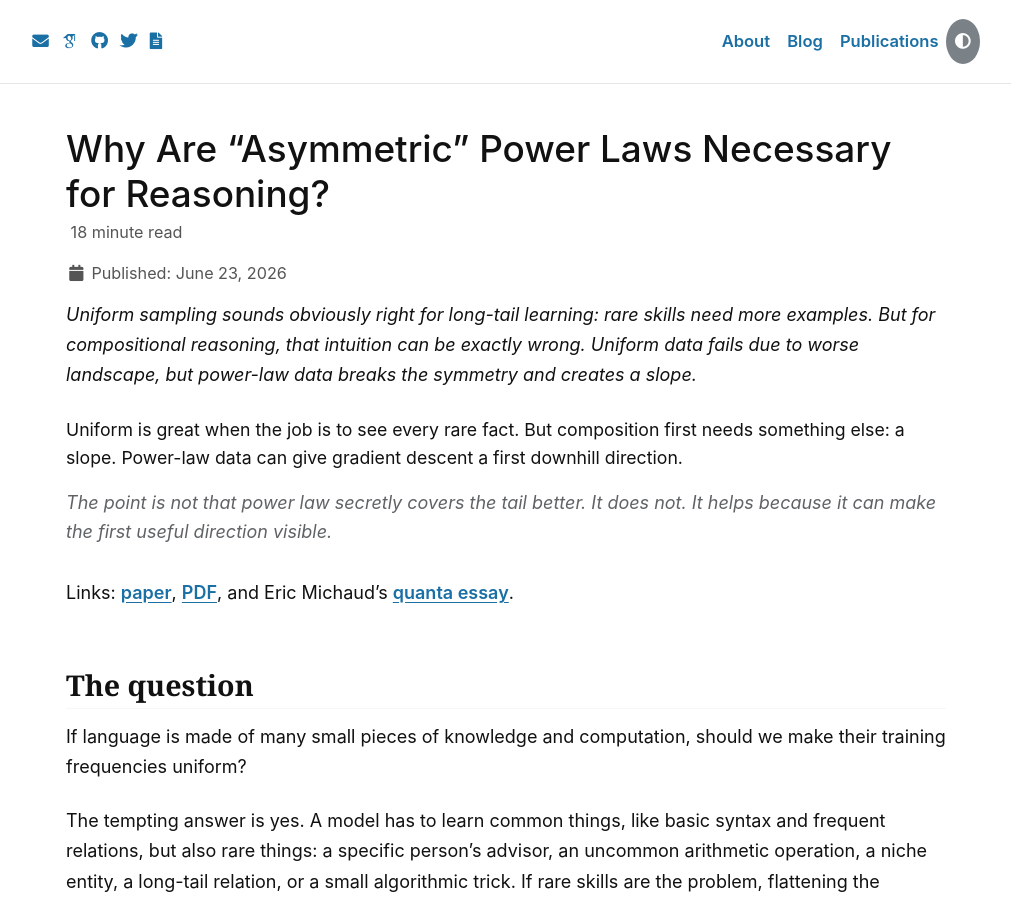
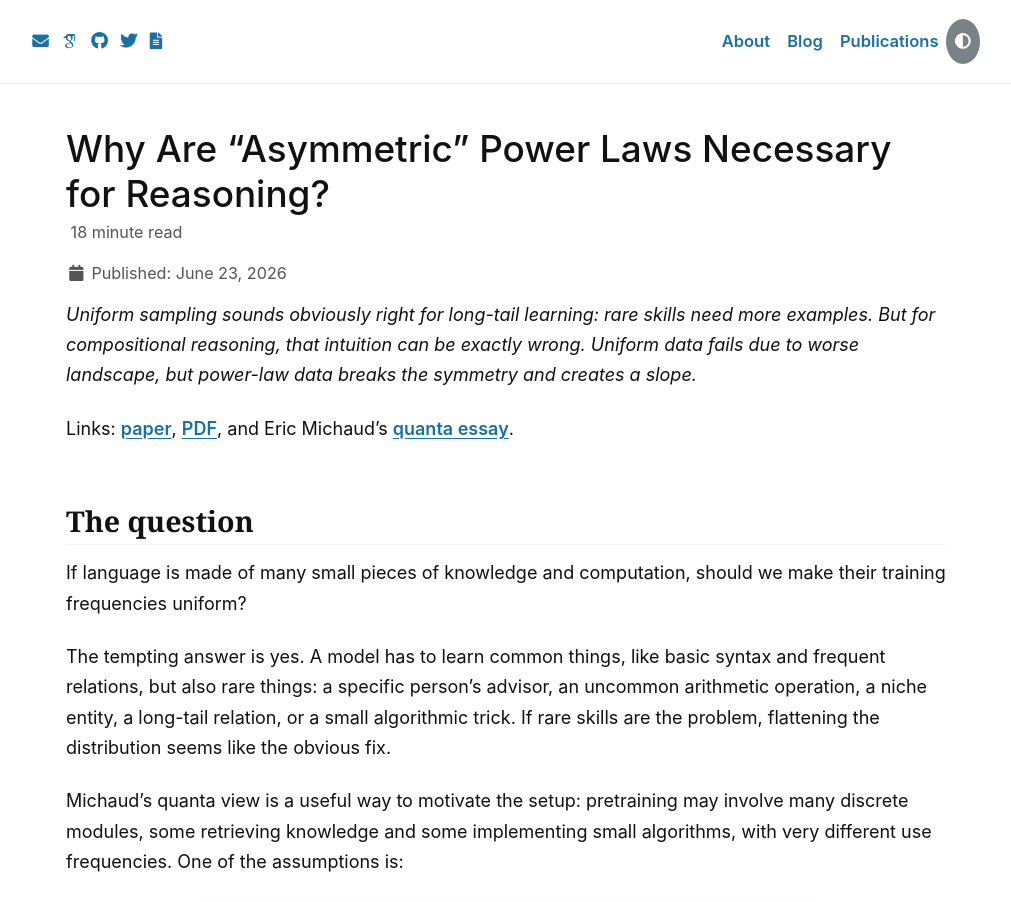
Before and after one commit to zixuan-wang-dlt/zixuan-wang-dlt.github.io, a Jekyll site: the page built from _posts/2026-06-23-power-law-compositional-reasoning.md, in a window 1280 px wide. Shown: the top 902 px of the page, without its empty margins (134-1145 px from the left). Built offline with Jekyll 4.4.1, drawn with Linux system fonts in a browser that asks for light colours; some web fonts are replaced; formulas are drawn with MathJax 3; comment, search, counter and statistics services are not loaded.

Commit message:
Remove extra power-law opening summary

```diff
--- a/_posts/2026-06-23-power-law-compositional-reasoning.md
+++ b/_posts/2026-06-23-power-law-compositional-reasoning.md
@@ -21,12 +21,6 @@ toc_sticky: true
 ---
 
 *Uniform sampling sounds obviously right for long-tail learning: rare skills need more examples. But for compositional reasoning, that intuition can be exactly wrong. Uniform data fails due to worse landscape, but power-law data breaks the symmetry and creates a slope.*
-
-<div class="powerlaw-tldr">
-  <p>Uniform is great when the job is to see every rare fact. But composition first needs something else: a slope. Power-law data can give gradient descent a first downhill direction.</p>
-</div>
-
-<p class="powerlaw-opening-line">The point is not that power law secretly covers the tail better. It does not. It helps because it can make the first useful direction visible.</p>
 
 Links: [paper](https://arxiv.org/abs/2604.22951), [PDF](https://arxiv.org/pdf/2604.22951), and Eric Michaud's [quanta essay](https://ericjmichaud.com/quanta/).
 
--- a/_sass/_page.scss
+++ b/_sass/_page.scss
@@ -184,28 +184,6 @@
       font-style: normal;
       line-height: 1.4;
     }
-  }
-
-  .powerlaw-tldr {
-    margin: 1.45em 0 0.95em;
-    padding: 0;
-    border: 0;
-    background: transparent;
-    box-shadow: none;
-    font-family: inherit;
-    line-height: 1.6;
-
-    p {
-      margin-bottom: 0;
-      font-size: 1.02em;
-    }
-  }
-
-  .powerlaw-opening-line {
-    margin: 0 0 1.75em;
-    color: mix(#fff, $text-color, 12%);
-    font-style: italic;
-    line-height: 1.6;
   }
 
   .powerlaw-example {
```
